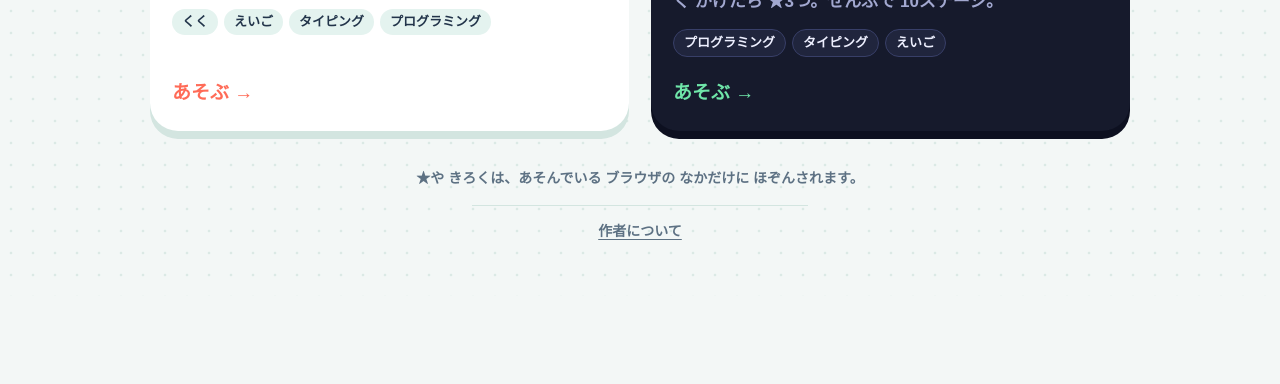
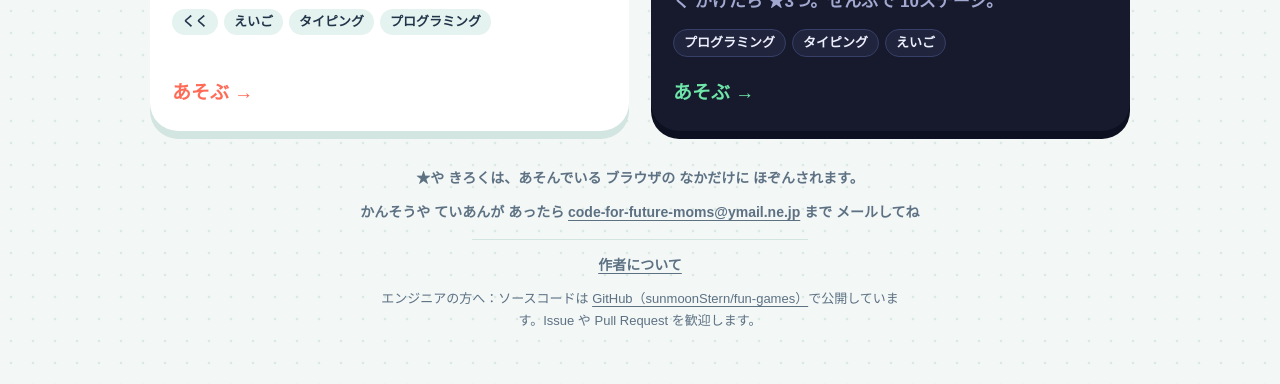
Before and after one commit to sunmoonStern/fun-games, a plain HTML site: page index.html in a window 1280 px wide. Shown: the part 572-956 px from the top of the page. Before the commit the page ends 868 px from the top, so only its background shows below. Drawn offline with Linux system fonts and the light colour scheme; a web font is replaced by a local one.

Commit message:
連絡先などの追加

```diff
--- a/index.html
+++ b/index.html
@@ -75,6 +75,9 @@ footer p{margin:4px auto;max-width:40em}
 footer a{color:var(--ink-soft);text-underline-offset:3px}
 footer a:hover{color:var(--ink)}
 footer a:focus-visible{outline:3px solid var(--eigo);outline-offset:3px;border-radius:4px}
+footer .mail{margin-top:10px}
+footer .mail a{white-space:nowrap}
+footer .dev{margin-top:10px;font-weight:500;font-size:13px}
 footer .about{margin-top:14px;padding-top:14px;border-top:1px solid var(--line);max-width:24em}
 @media (prefers-reduced-motion:reduce){*{transition:none!important}}
 </style>
@@ -123,7 +126,9 @@ footer .about{margin-top:14px;padding-top:14px;border-top:1px solid var(--line);
 
   <footer>
     <p>★や きろくは、あそんでいる ブラウザの なかだけに ほぞんされます。</p>
+    <p class="mail">かんそうや ていあんが あったら <a href="mailto:code-for-future-moms@ymail.ne.jp">code-for-future-moms@ymail.ne.jp</a> まで メールしてね</p>
     <p class="about"><a href="https://sunmoonstern.github.io/">作者について</a></p>
+    <p class="dev">エンジニアの方へ：ソースコードは <a href="https://github.com/sunmoonStern/fun-games">GitHub（sunmoonStern/fun-games）</a>で公開しています。Issue や Pull Request を歓迎します。</p>
   </footer>
 </div>
 </body>
```
Also changed, not shown: 1 other file.
